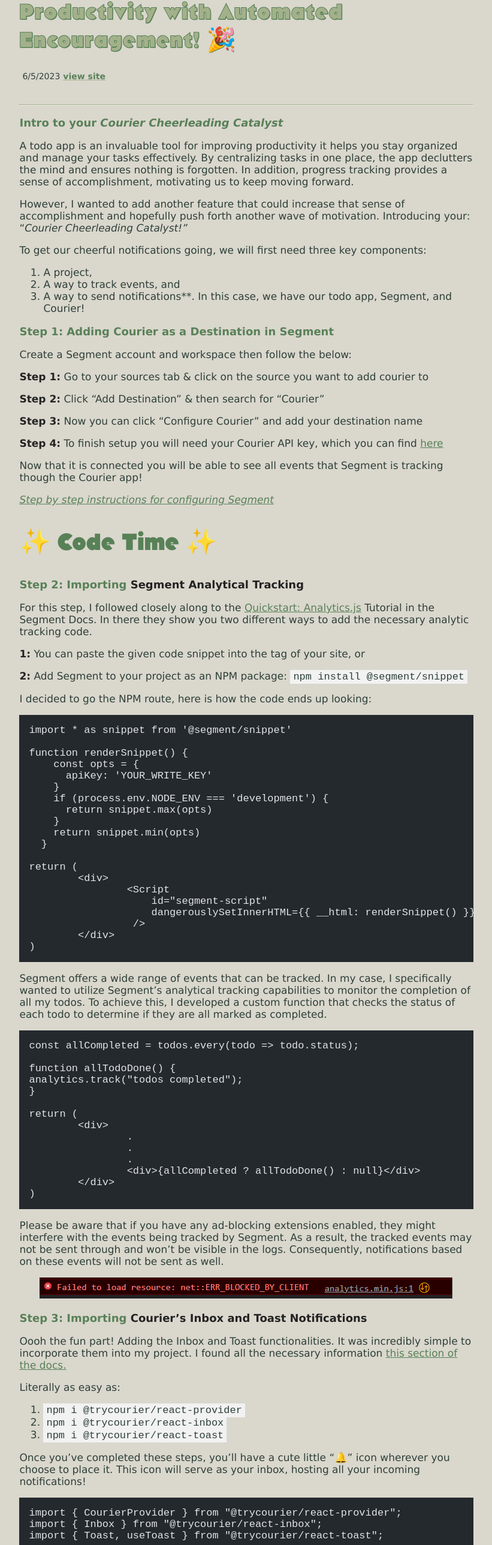
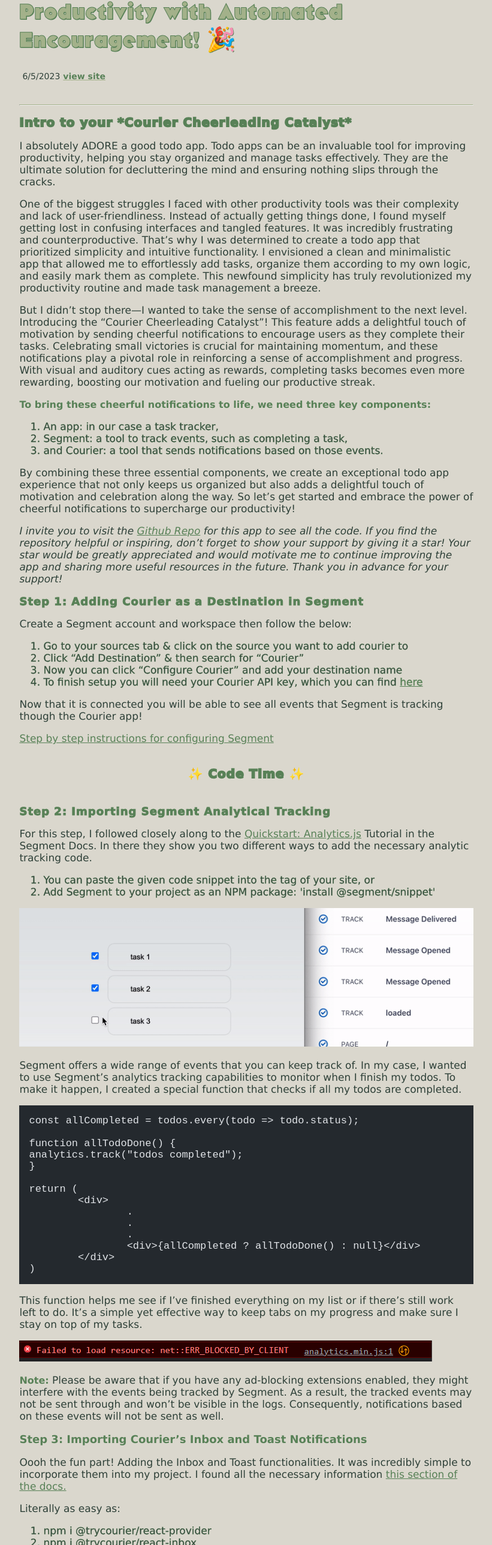
Before and after one commit to samkitkat/samkitkat.github.io, an Astro site: page /projects/courier-todo in a window 1280 px wide. Shown: the part 224-2800 px from the top of the page at 60% size, without its empty margins (229-1050 px from the left). Built offline with nearby package versions, Linux system fonts and the light colour scheme; Astro itself is replaced by a stand-in of ours; code samples lack their colours.

Commit message:
blog update

````diff
--- a/src/content/projects/courier-todo.md
+++ b/src/content/projects/courier-todo.md
@@ -6,71 +6,78 @@
 tags: ["react", "nextjs", "courier", "segment"]
 projectURL: "https://todo-app-samkitkat.vercel.app/"
 ---
+<span style="color:#588157; font-weight: bold; font-size: 20px; -webkit-text-stroke: 2px #588157; letter-spacing: 1px;">
+Intro to your *Courier Cheerleading Catalyst*
+</span>
 
-### Intro to your *Courier Cheerleading Catalyst*
+I absolutely ADORE a good todo app. Todo apps can be an invaluable tool for improving productivity, helping you stay organized and manage tasks effectively. They are the ultimate solution for decluttering the mind and ensuring nothing slips through the cracks.
 
-A todo app is an invaluable tool for improving productivity it helps you stay organized and manage your tasks effectively. By centralizing tasks in one place, the app declutters the mind and ensures nothing is forgotten. In addition, progress tracking provides a sense of accomplishment, motivating us to keep moving forward.
+One of the biggest struggles I faced with other productivity tools was their complexity and lack of user-friendliness. Instead of actually getting things done, I found myself getting lost in confusing interfaces and tangled features. It was incredibly frustrating and counterproductive. That's why I was determined to create a todo app that prioritized simplicity and intuitive functionality. I envisioned a clean and minimalistic app that allowed me to effortlessly add tasks, organize them according to my own logic, and easily mark them as complete. This newfound simplicity has truly revolutionized my productivity routine and made task management a breeze.
 
-However, I wanted to add another feature that could increase that sense of accomplishment and hopefully push forth another wave of motivation. Introducing your: “*Courier Cheerleading Catalyst!”*
+But I didn't stop there—I wanted to take the sense of accomplishment to the next level. Introducing the "Courier Cheerleading Catalyst"! This feature adds a delightful touch of motivation by sending cheerful notifications to encourage users as they complete their tasks. Celebrating small victories is crucial for maintaining momentum, and these notifications play a pivotal role in reinforcing a sense of accomplishment and progress. With visual and auditory cues acting as rewards, completing tasks becomes even more rewarding, boosting our motivation and fueling our productive streak.
 
-To get our cheerful notifications going, we will first need three key components:
-1. A project,
-2. A way to track events, and
-3. A way to send notifications**.
-In this case, we have our todo app, Segment, and Courier!
+<span style="color:#588157; font-weight: bold; font-size: 16px;">
+To bring these cheerful notifications to life, we need three key components:
+</span>
 
-### Step 1: Adding Courier as a Destination in Segment
+<span style="-webkit-text-stroke: 0.4px #588157">
+<ol>
+<li>An app: in our case a task tracker,</li>
+<li>Segment: a tool to track events, such as completing a task,</li>
+<li>and Courier: a tool that sends notifications based on those events.</li>
+</ol>
+</span>
+
+By combining these three essential components, we create an exceptional todo app experience that not only keeps us organized but also adds a delightful touch of motivation and celebration along the way. So let's get started and embrace the power of cheerful notifications to supercharge our productivity!
+
+*I invite you to visit the <a href="https://github.com/samkitkat/todo-app" target="_blank" rel="noopener noreferrer">Github Repo</a> for this app to see all the code. If you find the repository helpful or inspiring, don't forget to show your support by giving it a star! Your star would be greatly appreciated and would motivate me to continue improving the app and sharing more useful resources in the future. Thank you in advance for your support!*
+
+<span style="color:#588157; font-weight: bold; font-size: 18px; -webkit-text-stroke: 1px #588157; letter-spacing: 1px;">
+Step 1: Adding Courier as a Destination in Segment
+</span>
 
 Create a Segment account and workspace then follow the below:
 
-**Step 1:** Go to your sources tab & click on the source you want to add courier to
-
-**Step 2:** Click “Add Destination” & then search for “Courier”
-
-**Step 3:** Now you can click “Configure Courier” and add your destination name
-
-**Step 4:** To finish setup you will need your Courier API key, which you can find [here](https://app.courier.com/channels/segment)
+<span style="-webkit-text-stroke: 0.4px #588157">
+<ol>
+<li>Go to your sources tab & click on the source you want to add courier to</li>
+<li>Click “Add Destination” & then search for “Courier”</li>
+<li>Now you can click “Configure Courier” and add your destination name</li>
+<li>To finish setup you will need your Courier API key, which you can find <a href="https://app.courier.com/channels/segment" target="_blank" rel="noopener noreferrer">here</a></li>
+</ol>
+</span>
 
 Now that it is connected you will be able to see all events that Segment is tracking though the Courier app!
 
-[*Step by step instructions for configuring Segment*](https://www.courier.com/docs/external-integrations/segment/segment-integration/)
+<a href="https://www.courier.com/docs/external-integrations/segment/segment-integration/" target="_blank" rel="noopener noreferrer">Step by step instructions for configuring Segment</a>
 
-## ✨ Code Time ✨
+<br>
 
-### Step 2: Importing **Segment Analytical Tracking**
+<div align="center">
+<span style="color:#588157; font-weight: bold; font-size: 20px; -webkit-text-stroke: 2px #588157; letter-spacing: 1px;">
+✨ Code Time ✨
+</span>
+</div>
 
-For this step, I followed closely along to the [Quickstart: Analytics.js](https://segment.com/docs/connections/sources/catalog/libraries/website/javascript/quickstart/) Tutorial in the Segment Docs. In there they show you two different ways to add the necessary analytic tracking code.
+<br>
+<br>
 
-**1:** You can paste the given code snippet into the <head> tag of your site, or
+<span style="color:#588157; font-weight: bold; font-size: 18px; -webkit-text-stroke: 1px #588157; letter-spacing: 1px;">
+Step 2: Importing Segment Analytical Tracking
+</span>
 
-**2:** Add Segment to your project as an NPM package: `npm install @segment/snippet`
+For this step, I followed closely along to the <a href="https://segment.com/docs/connections/sources/catalog/libraries/website/javascript/quickstart/" target="_blank" rel="noopener noreferrer">Quickstart: Analytics.js</a> Tutorial in the Segment Docs. In there they show you two different ways to add the necessary analytic tracking code.
 
-I decided to go the NPM route, here is how the code ends up looking:
+<span style="-webkit-text-stroke: 0.4px #588157">
+<ol>
+<li>You can paste the given code snippet into the <head> tag of your site, or</li>
+<li>Add Segment to your project as an NPM package: 'install @segment/snippet'</li>
+</ol>
+</span>
 
-```jsx
-import * as snippet from '@segment/snippet'
+<div align="center"><img src="../../assets/images/todo-complete-segment.gif"></div>
 
-function renderSnippet() {
-    const opts = {
-      apiKey: 'YOUR_WRITE_KEY'
-    }
-    if (process.env.NODE_ENV === 'development') {
-      return snippet.max(opts)
-    }
-    return snippet.min(opts)
-  }
-
-return (
-	<div>
-		<Script
-		    id="segment-script"
-		    dangerouslySetInnerHTML={{ __html: renderSnippet() }}
-		 />
-	</div>
-)
-```
-
-Segment offers a wide range of events that can be tracked. In my case, I specifically wanted to utilize Segment's analytical tracking capabilities to monitor the completion of all my todos. To achieve this, I developed a custom function that checks the status of each todo to determine if they are all marked as completed.
+Segment offers a wide range of events that you can keep track of. In my case, I wanted to use Segment's analytics tracking capabilities to monitor when I finish my todos. To make it happen, I created a special function that checks if all my todos are completed.
 
 ```jsx
 const allCompleted = todos.every(todo => todo.status);
@@ -89,19 +96,25 @@
 )
 ```
 
-Please be aware that if you have any ad-blocking extensions enabled, they might interfere with the events being tracked by Segment. As a result, the tracked events may not be sent through and won't be visible in the logs. Consequently, notifications based on these events will not be sent as well.
+This function helps me see if I've finished everything on my list or if there's still work left to do. It's a simple yet effective way to keep tabs on my progress and make sure I stay on top of my tasks.
 
-<div align="center"><img src="../../assets/images/courier-img-1.png"></div>
+<div align="left"><img src="../../assets/images/courier-img-1.png"></div>
 
-### Step 3: Importing **Courier's Inbox and Toast Notifications**
+<span style="color:#588157; font-weight: bold; font-size: 16px;">Note:</span> Please be aware that if you have any ad-blocking extensions enabled, they might interfere with the events being tracked by Segment. As a result, the tracked events may not be sent through and won't be visible in the logs. Consequently, notifications based on these events will not be sent as well.
 
-Oooh the fun part! Adding the Inbox and Toast functionalities. It was incredibly simple to incorporate them into my project. I found all the necessary information [this section of the docs.](https://www.courier.com/docs/inbox/)
+### Step 3: Importing Courier's Inbox and Toast Notifications
+
+Oooh the fun part! Adding the Inbox and Toast functionalities. It was incredibly simple to incorporate them into my project. I found all the necessary information <a href="https://www.courier.com/docs/inbox/" target="_blank" rel="noopener noreferrer">this section of the docs.</a>
 
 Literally as easy as:
 
-1. `npm i @trycourier/react-provider`
-2. `npm i @trycourier/react-inbox`
-3. `npm i @trycourier/react-toast`
+<span style="-webkit-text-stroke: 0.4px #588157">
+<ol>
+<li>npm i @trycourier/react-provider</li>
+<li>npm i @trycourier/react-inbox</li>
+<li>npm i @trycourier/react-toast</li>
+</ol>
+</span>
 
 Once you've completed these steps, you'll have a cute little "🔔" icon wherever you choose to place it. This icon will serve as your inbox, hosting all your incoming notifications!
 
@@ -111,16 +124,17 @@
 import { Toast, useToast } from "@trycourier/react-toast";
 
 return (
-	.
-	.
-	<CourierProvider userId={USER_ID} clientKey={CLIENT_KEY}>
-		<Inbox />
-		<Toast />
-	</CourierProvider>
+		.
+		.
+		.
+		<CourierProvider userId={USER_ID} clientKey={CLIENT_KEY}>
+        <Inbox />
+        <Toast />
+     </CourierProvider>
 )
 ```
 
-## Step 4: Putting it All Together!
+### Step 4: Putting it All Together!
 
 Now you have a fully functional app that sends all your chosen tracking events to a centralized location! However, there is one final step remaining: creating the automations to bring those wonderful notifications to life.
 
@@ -128,12 +142,16 @@
 
 In the automations tab, you will set up the triggers for your notifications. Choose "Segment" as the trigger and specify the name of the event you previously tracked. Next, add the Courier UserID to determine who will receive the notification. From the dropdown menu, select the notification you designed earlier.
 
-**And just like that, voila!**
+<span style="color:#588157; font-weight: bold; font-size: 18px; -webkit-text-stroke: 0.5px #588157; letter-spacing: 1px;">
+And just like that, voila! 🎉
+</span>
+<br>
+<br>
 
 <div align="center"><img src="../../assets/images/todo-app.gif"></div>
 
 The automation is now set up, and your carefully crafted notification will be sent to the intended recipient.
 
-Exploring how Courier collaborates with Segment to send notifications was an incredibly enjoyable learning experience for me. If you're interested in delving further into the code or experimenting with the app, feel free to visit the [Github Repo](https://github.com/samkitkat/todo-app) and [Todo App](https://todo-app-samkitkat.vercel.app/). Please note that this project is still a work in progress, so be sure to stay tuned for future updates and enhancements!
+Exploring how Courier collaborates with Segment to send notifications was an incredibly enjoyable learning experience for me. If you're interested in delving further into the code or experimenting with the app, feel free to visit the <a href="https://github.com/samkitkat/todo-app" target="_blank" rel="noopener noreferrer">Github Repo</a> and <a href="https://todo-app-samkitkat.vercel.app/" target="_blank" rel="noopener noreferrer">Todo App</a>. Please note that this project is still a work in progress, so be sure to stay tuned for future updates and enhancements!
 
 ---
````
Also changed, not shown: public/assets/images/todo-complete-segment.gif (added).
